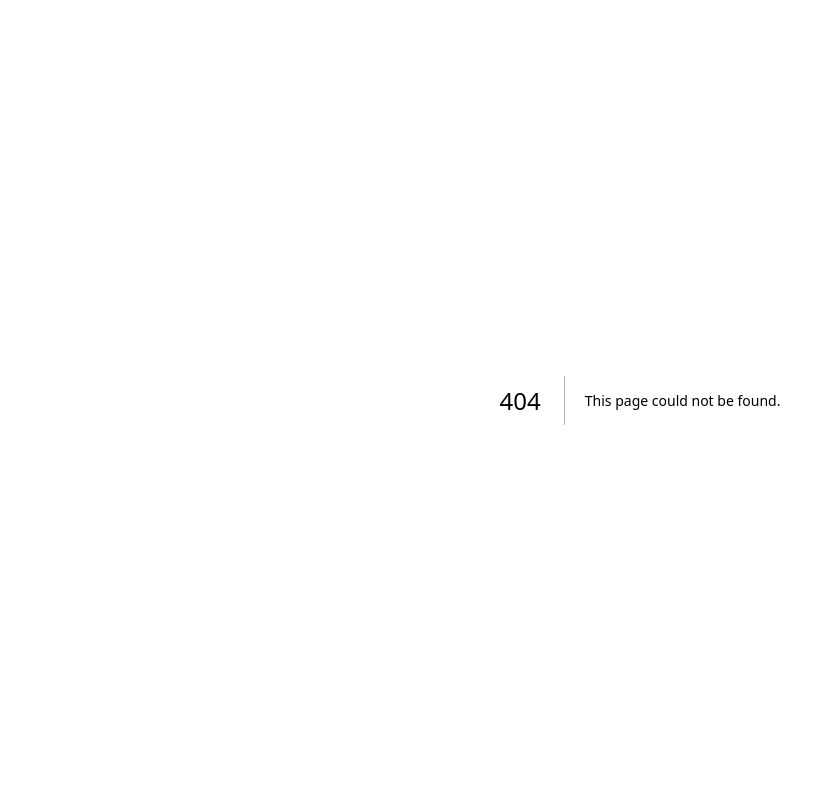
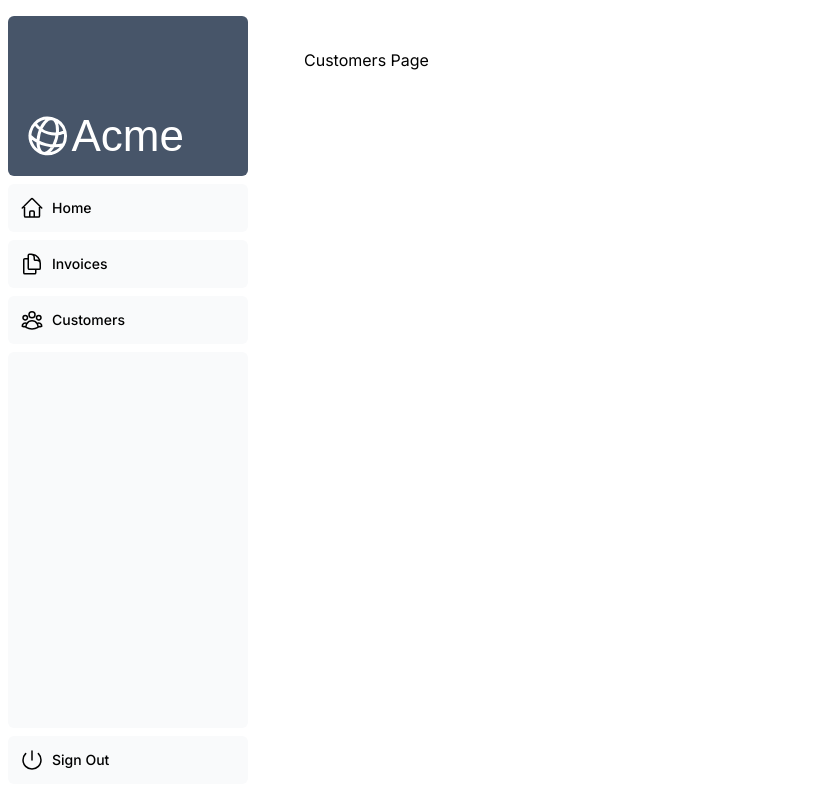
Before and after one commit to brijeshdevio/NextJS, a Next.js app: page /dashboard/customers in a window 1280 px wide. Before the commit this address had no page. Shown: the whole page, without its empty margins (0-835 px from the left). Built offline with nearby package versions, Linux system fonts and the light colour scheme; a web font is replaced by a local one.

Commit message:
Creating Layouts and Pages

```diff
--- /dev/null
+++ b/app/dashboard/customers/page.tsx
@@ -0,0 +1,3 @@
+export default function Page() {
+  return <p>Customers Page</p>;
+}
--- /dev/null
+++ b/app/dashboard/invoices/page.tsx
@@ -0,0 +1,3 @@
+export default function Page() {
+  return <p>Invoices Page</p>;
+}
--- /dev/null
+++ b/app/dashboard/layout.tsx
@@ -0,0 +1,12 @@
+import SideNav from "@/app/ui/dashboard/sidenav";
+
+export default function Layout({ children }: { children: React.ReactNode }) {
+  return (
+    <div className="flex h-screen flex-col md:flex-row md:overflow-hidden">
+      <div className="w-full flex-none md:w-64">
+        <SideNav />
+      </div>
+      <div className="flex-grow p-6 md:overflow-y-auto md:p-12">{children}</div>
+    </div>
+  );
+}
--- /dev/null
+++ b/app/dashboard/page.tsx
@@ -0,0 +1,3 @@
+export default function Page() {
+  return <p>Dashboard Page</p>;
+}
--- a/app/ui/dashboard/nav-links.tsx
+++ b/app/ui/dashboard/nav-links.tsx
@@ -2,18 +2,18 @@
   UserGroupIcon,
   HomeIcon,
   DocumentDuplicateIcon,
-} from '@heroicons/react/24/outline';
+} from "@heroicons/react/24/outline";
 
 // Map of links to display in the side navigation.
 // Depending on the size of the application, this would be stored in a database.
 const links = [
-  { name: 'Home', href: '/dashboard', icon: HomeIcon },
+  { name: "Home", href: "/dashboard", icon: HomeIcon },
   {
-    name: 'Invoices',
-    href: '/dashboard/invoices',
+    name: "Invoices",
+    href: "/dashboard/invoices",
     icon: DocumentDuplicateIcon,
   },
-  { name: 'Customers', href: '/dashboard/customers', icon: UserGroupIcon },
+  { name: "Customers", href: "/dashboard/customers", icon: UserGroupIcon },
 ];
 
 export default function NavLinks() {
@@ -25,7 +25,7 @@
           <a
             key={link.name}
             href={link.href}
-            className="flex h-[48px] grow items-center justify-center gap-2 rounded-md bg-gray-50 p-3 text-sm font-medium hover:bg-sky-100 hover:text-blue-600 md:flex-none md:justify-start md:p-2 md:px-3"
+            className="flex h-[48px] grow items-center justify-center gap-2 rounded-md bg-gray-50 p-3 text-sm font-medium hover:bg-sky-100 hover:text-slate-600 md:flex-none md:justify-start md:p-2 md:px-3"
           >
             <LinkIcon className="w-6" />
             <p className="hidden md:block">{link.name}</p>
--- a/app/ui/dashboard/sidenav.tsx
+++ b/app/ui/dashboard/sidenav.tsx
@@ -1,13 +1,13 @@
-import Link from 'next/link';
-import NavLinks from '@/app/ui/dashboard/nav-links';
-import AcmeLogo from '@/app/ui/acme-logo';
-import { PowerIcon } from '@heroicons/react/24/outline';
+import Link from "next/link";
+import NavLinks from "@/app/ui/dashboard/nav-links";
+import AcmeLogo from "@/app/ui/acme-logo";
+import { PowerIcon } from "@heroicons/react/24/outline";
 
 export default function SideNav() {
   return (
     <div className="flex h-full flex-col px-3 py-4 md:px-2">
       <Link
-        className="mb-2 flex h-20 items-end justify-start rounded-md bg-blue-600 p-4 md:h-40"
+        className="mb-2 flex h-20 items-end justify-start rounded-md bg-slate-600 p-4 md:h-40"
         href="/"
       >
         <div className="w-32 text-white md:w-40">
@@ -18,7 +18,7 @@
         <NavLinks />
         <div className="hidden h-auto w-full grow rounded-md bg-gray-50 md:block"></div>
         <form>
-          <button className="flex h-[48px] w-full grow items-center justify-center gap-2 rounded-md bg-gray-50 p-3 text-sm font-medium hover:bg-sky-100 hover:text-blue-600 md:flex-none md:justify-start md:p-2 md:px-3">
+          <button className="flex h-[48px] w-full grow items-center justify-center gap-2 rounded-md bg-gray-50 p-3 text-sm font-medium hover:bg-sky-100 hover:text-slate-600 md:flex-none md:justify-start md:p-2 md:px-3">
             <PowerIcon className="w-6" />
             <div className="hidden md:block">Sign Out</div>
           </button>
```
